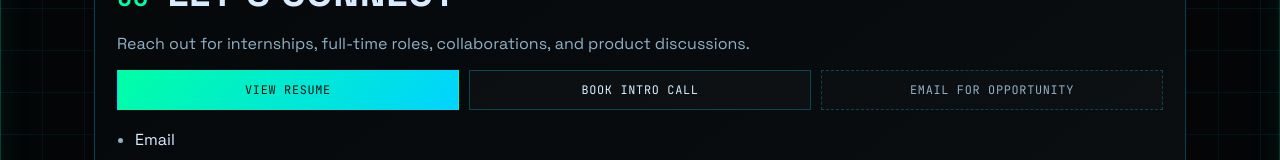
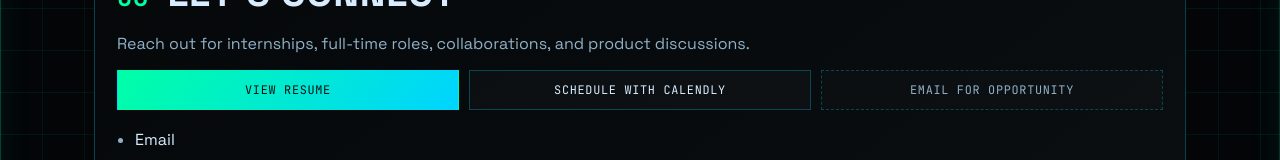
Before and after one commit to AnujYadav-1915/updated-portfolio-website, a React (Create React App) app: page / in a window 1280 px wide. Shown: the part 3729-3889 px from the top of the page. Built offline with nearby package versions, Linux system fonts and the light colour scheme.

Commit message:
Refine CTA label to Schedule with Calendly

```diff
--- a/src/pages/PortfolioPage.js
+++ b/src/pages/PortfolioPage.js
@@ -216,7 +216,7 @@ const PortfolioPage = ({ theme }) => {
           <p>Reach out for internships, full-time roles, collaborations, and product discussions.</p>
           <div className="recruiterActions">
             <a className="btnPrimary" href={portfolioData.links.resume} target="_blank" rel="noreferrer">View Resume</a>
-            <a className="btnOutline" href={portfolioData.links.calendar} target="_blank" rel="noreferrer">Book Intro Call</a>
+              <a className="btnOutline" href={portfolioData.links.calendar} target="_blank" rel="noreferrer">Schedule with Calendly</a>
             <a className="btnGhost" href={`${portfolioData.links.email}?subject=Interview%20Discussion%20-%20Anuj%20Kumar`}>Email for Opportunity</a>
           </div>
           <ul className="contactList">
```
